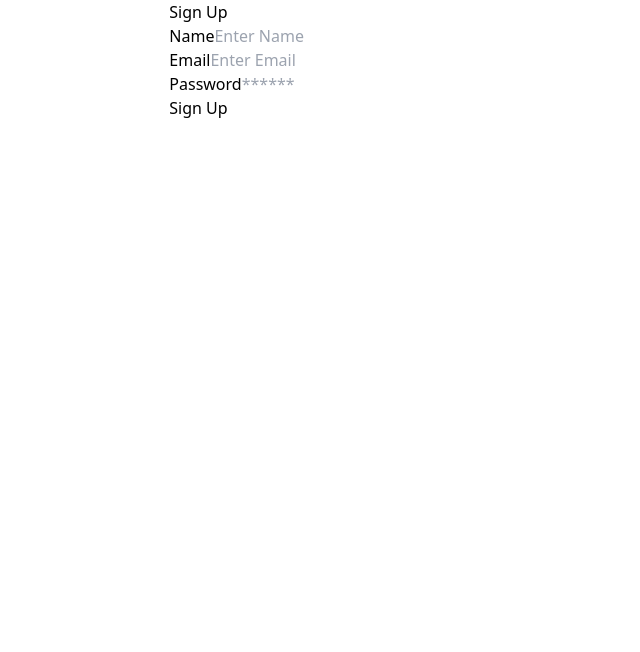
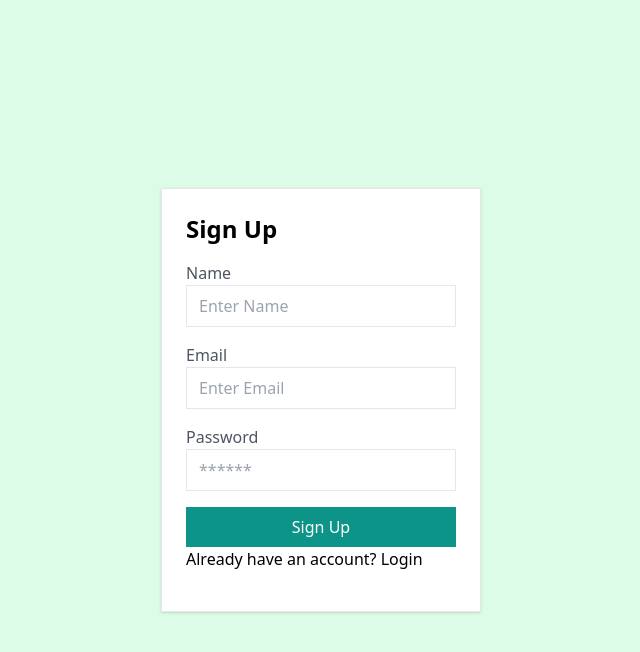
Before and after one commit to prabashwara65/React-test-Notes, a React (Vite) app in the folder Frontend/: page /signup in a window 1280 px wide. Shown: the top 652 px of the page, without its empty margins (319-959 px from the left). Built offline with nearby package versions, Linux system fonts and the light colour scheme.

Commit message:
commit finalize sign up

```diff
--- a/Frontend/src/pages/signup.jsx
+++ b/Frontend/src/pages/signup.jsx
@@ -2,23 +2,48 @@ import React from "react";
 
 const Signup = () => {
   return (
-    <div className="flex justify-center items-center">
-      <div>
-        <h2>Sign Up</h2>
+    <div className="flex justify-center items-center min-h-screen bg-green-100">
+      <div className="border shadow p-6 w-80 bg-white">
+        <h2 className="text-2xl font-bold mb-4">Sign Up</h2>
         <form>
-          <div>
-            <label htmlFor="name">Name</label>
-            <input type="text" placeholder="Enter Name" />
+          <div className="mb-4">
+            <label htmlFor="name" className="block text-gray-600">
+              Name
+            </label>
+            <input
+              type="text"
+              className="w-full px-3 py-2 border"
+              placeholder="Enter Name"
+            />
           </div>
-          <div>
-            <label htmlFor="email">Email</label>
-            <input type="text" placeholder="Enter Email" />
+          <div className="mb-4">
+            <label htmlFor="email" className="block text-gray-600">
+              Email
+            </label>
+            <input
+              type="text"
+              className="w-full px-3 py-2 border"
+              placeholder="Enter Email"
+            />
           </div>
-          <div>
-            <label htmlFor="password">Password</label>
-            <input type="text" placeholder="******" />
+          <div className="mb-4">
+            <label htmlFor="password" className="block text-gray-600">
+              Password
+            </label>
+            <input
+              type="text"
+              className="w-full px-3 py-2 border"
+              placeholder="******"
+            />
           </div>
-          <button>Sign Up</button>
+          <div className="my-4 ">
+            <button className="w-full bg-teal-600 text-white py-2">
+              Sign Up
+            </button>
+            <p>
+              Already have an account? <a href="#">Login</a>
+            </p>
+          </div>
         </form>
       </div>
     </div>
```
